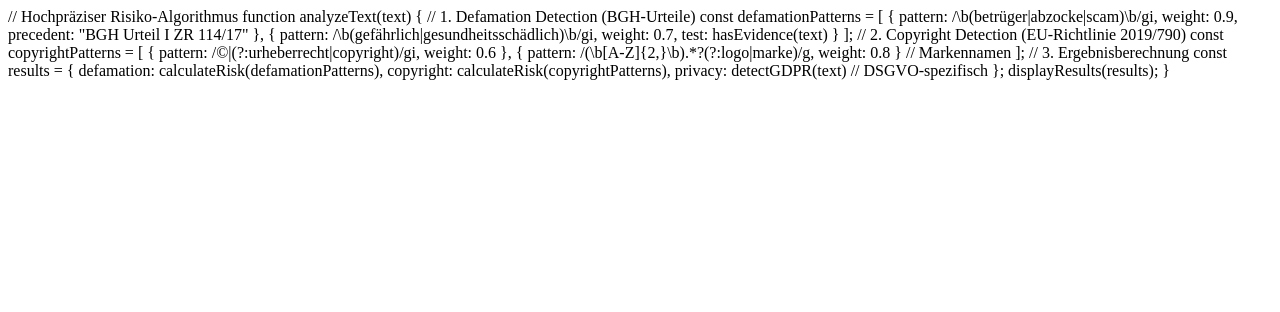
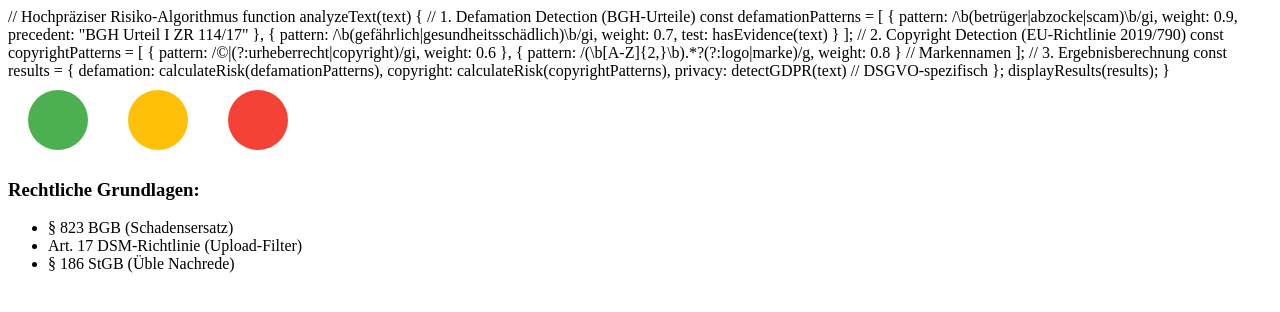
Before and after one commit to Letsfindout307/legal-danger-scan, a plain HTML site: page index.html in a window 1280 px wide. Drawn offline with Linux system fonts and the light colour scheme.

Commit message:
Update index.html

```diff
--- a/index.html
+++ b/index.html
@@ -21,3 +21,21 @@ function analyzeText(text) {
 
     displayResults(results);
 }
+<div class="scanner-visual">
+    <div class="risk-visualization">
+        <!-- SVG-basierte Risikoampel -->
+        <svg width="300" height="80" viewBox="0 0 300 80">
+            <circle cx="50" cy="40" r="30" fill="#4CAF50" id="risk-low"/>
+            <circle cx="150" cy="40" r="30" fill="#FFC107" id="risk-medium"/>
+            <circle cx="250" cy="40" r="30" fill="#F44336" id="risk-high"/>
+        </svg>
+    </div>
+    <div class="case-law-preview">
+        <h3>Rechtliche Grundlagen:</h3>
+        <ul>
+            <li>§ 823 BGB (Schadensersatz)</li>
+            <li>Art. 17 DSM-Richtlinie (Upload-Filter)</li>
+            <li>§ 186 StGB (Üble Nachrede)</li>
+        </ul>
+    </div>
+</div>
```
